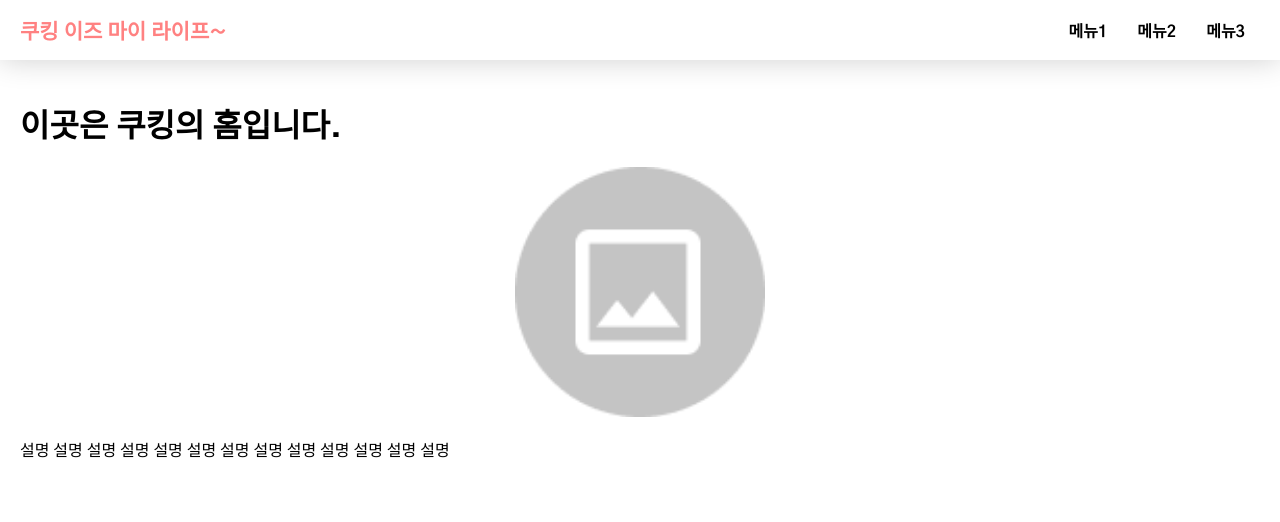
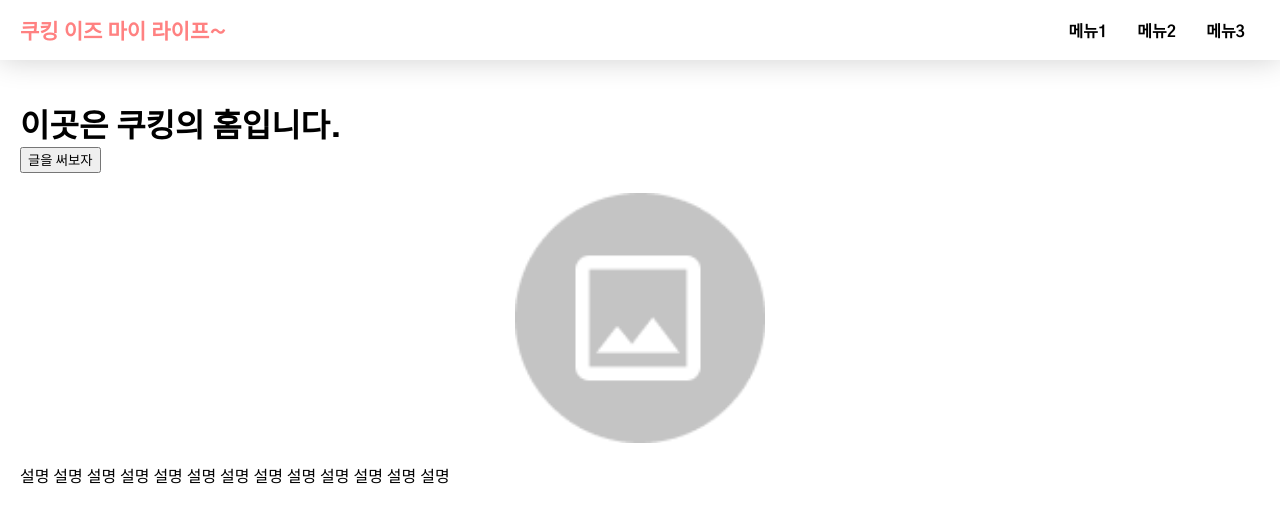
Before and after one commit to kks2139/delicious, a Next.js app: page / in a window 1280 px wide. Shown: the top 522 px of the page. Built offline with nearby package versions, Linux system fonts and the light colour scheme.

Commit message:
feat: react-quill 설치 / 포스팅 페이지 추가

```diff
--- a/package.json
+++ b/package.json
@@ -12,7 +12,8 @@
     "@types/styled-jsx": "^3.4.4",
     "next": "12.2.0",
     "react": "18.2.0",
-    "react-dom": "18.2.0"
+    "react-dom": "18.2.0",
+    "react-quill": "^1.3.5"
   },
   "devDependencies": {
     "@types/node": "18.0.1",
--- a/pages/index.tsx
+++ b/pages/index.tsx
@@ -1,5 +1,6 @@
 import type {NextPage} from 'next';
 import Image from 'next/image';
+import Link from 'next/link';
 import Layout from '../components/Layout';
 
 const Home: NextPage = () => {
@@ -7,6 +8,9 @@ const Home: NextPage = () => {
     <Layout documentTitle="홈">
       <div className="Home">
         <h1>이곳은 쿠킹의 홈입니다.</h1>
+        <Link href="/post">
+          <button>글을 써보자</button>
+        </Link>
         <div className="img-box common-img-contain">
           <Image src="/img/sample_empty.png" layout="fill" />
         </div>
```
Also changed, not shown: pages/post/index.tsx (added, +13 -0 lines), 1 other file (tests, documents, lock files or other folders).
